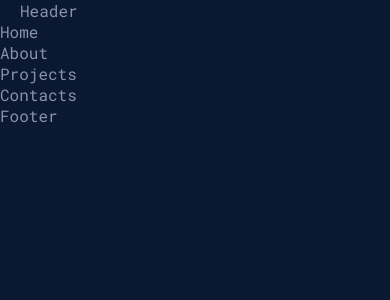
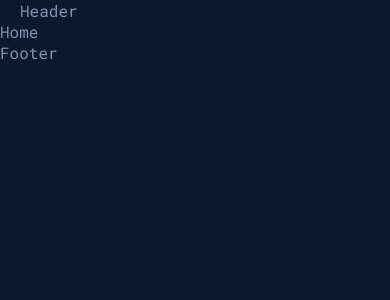
Before and after one commit to FrontendPortfolioHub/frontend-portfolio, a React (Create React App) app: page / in a window 390 px wide. Shown: the top 300 px of the page. Built offline with nearby package versions, Linux system fonts and the light colour scheme.

Commit message:
added mixins

```diff
--- a/src/App.scss
+++ b/src/App.scss
@@ -1 +1,10 @@
-@import './styles/main.scss';
+@import './styles/main';
+@import './styles/utilities/_mixins';
+
+.desktop__content {
+  display: none;
+
+  @include onTablet {
+    display: block;
+  }
+}
--- a/src/pages/About/About.jsx
+++ b/src/pages/About/About.jsx
@@ -2,7 +2,7 @@ import './About';
 
 export const About = () => {
   return (
-    <div className="page">
+    <div className="page-about">
       <h1>About</h1>
     </div>
   )
--- a/src/pages/Contacts/Contacts.jsx
+++ b/src/pages/Contacts/Contacts.jsx
@@ -2,7 +2,7 @@ import './Contacts';
 
 export const Contacts = () => {
   return (
-    <div className="page">
+    <div className="page-contacts">
       <h1>Contacts</h1>
     </div>
   )
--- a/src/pages/Home/Home.jsx
+++ b/src/pages/Home/Home.jsx
@@ -2,7 +2,7 @@ import './Home';
 
 export const Home = () => {
   return (
-    <div className="page">
+    <div className="page-home">
       <h1>Home</h1>
     </div>
   )
--- a/src/pages/Projects/Projects.jsx
+++ b/src/pages/Projects/Projects.jsx
@@ -2,7 +2,7 @@ import './Projects';
 
 export const Projects = () => {
   return (
-    <div className="page">
+    <div className="page-projects">
       <h1>Projects</h1>
     </div>
   )
--- a/src/styles/utilities/_mixins.scss
+++ b/src/styles/utilities/_mixins.scss
@@ -0,0 +1,17 @@
+@mixin onTablet {
+  @media (min-width: 768px) {
+    @content;
+  }
+}
+
+@mixin onDesktop {
+  @media (min-width: 1280px) {
+    @content;
+  }
+}
+
+@mixin design {
+  @media (min-width: 1440px) {
+    @content;
+  }
+}
```
